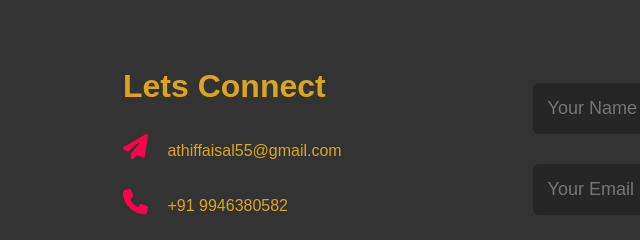
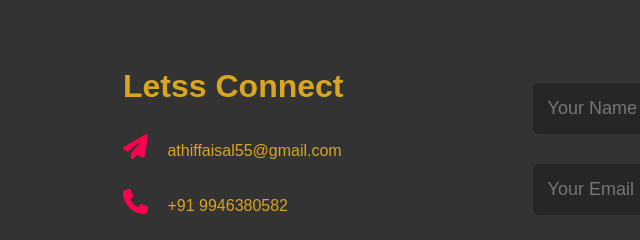
Before and after one commit to Athif-gitt/Portfolio, a plain HTML site: page index.html in a window 1280 px wide. Shown: the part 2932-3172 px from the top of the page, 5-645 px from the left. Drawn offline with Linux system fonts and the light colour scheme.

Commit message:
Update index.html

```diff
--- a/index.html
+++ b/index.html
@@ -136,7 +136,7 @@
     <div class="container">
         <div class="row">
             <div class="contact-left">
-                <h1><div class="sub-title">Lets Connect</div></h1>
+                <h1><div class="sub-title">Letss Connect</div></h1>
                 <p> <i class="fa-solid fa-paper-plane"></i> athiffaisal55@gmail.com</p>
                 <p> <i class="fa-solid fa-phone"></i> +91 9946380582</p>
                 <div class="social-media-icons">
```
